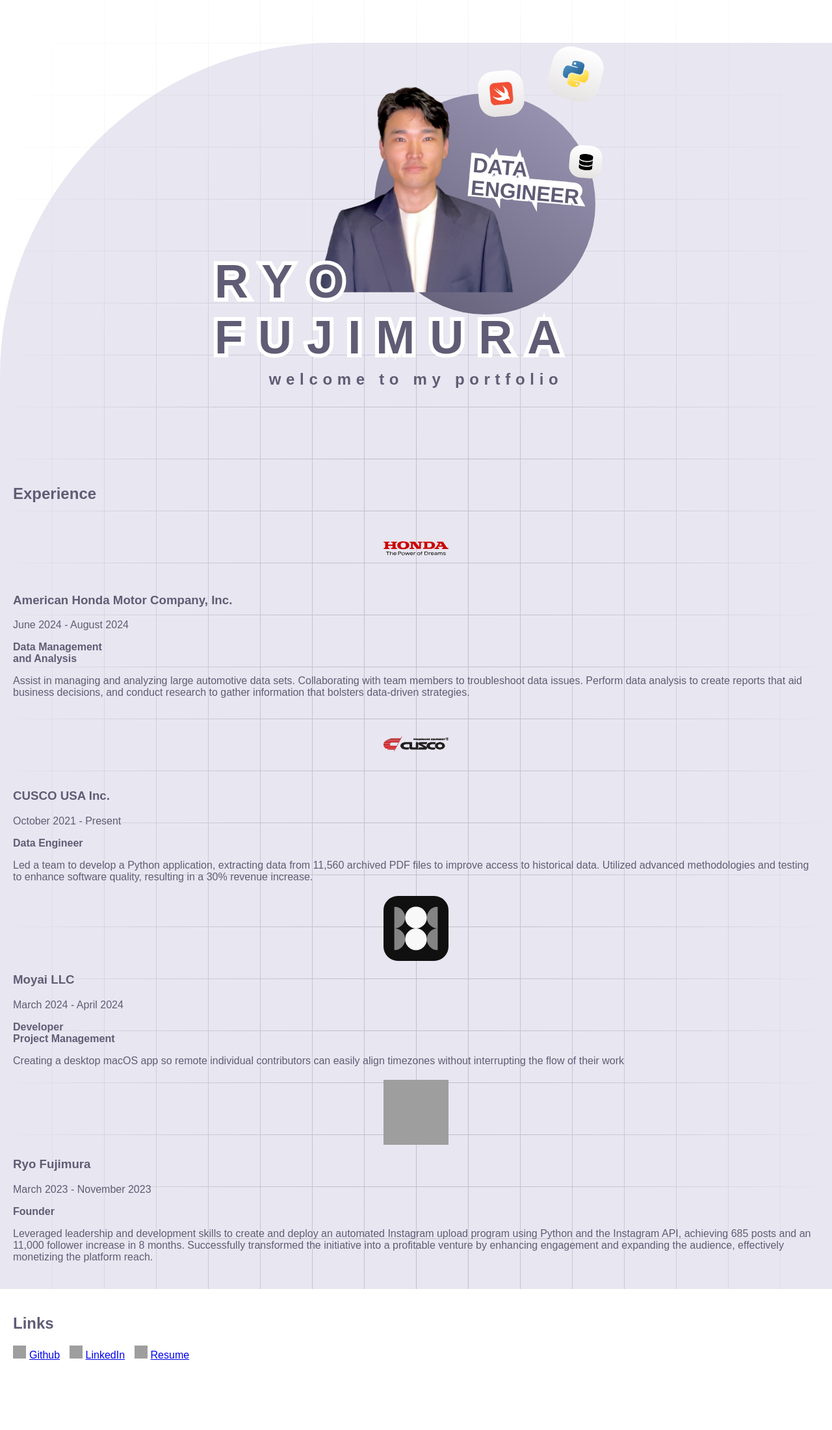
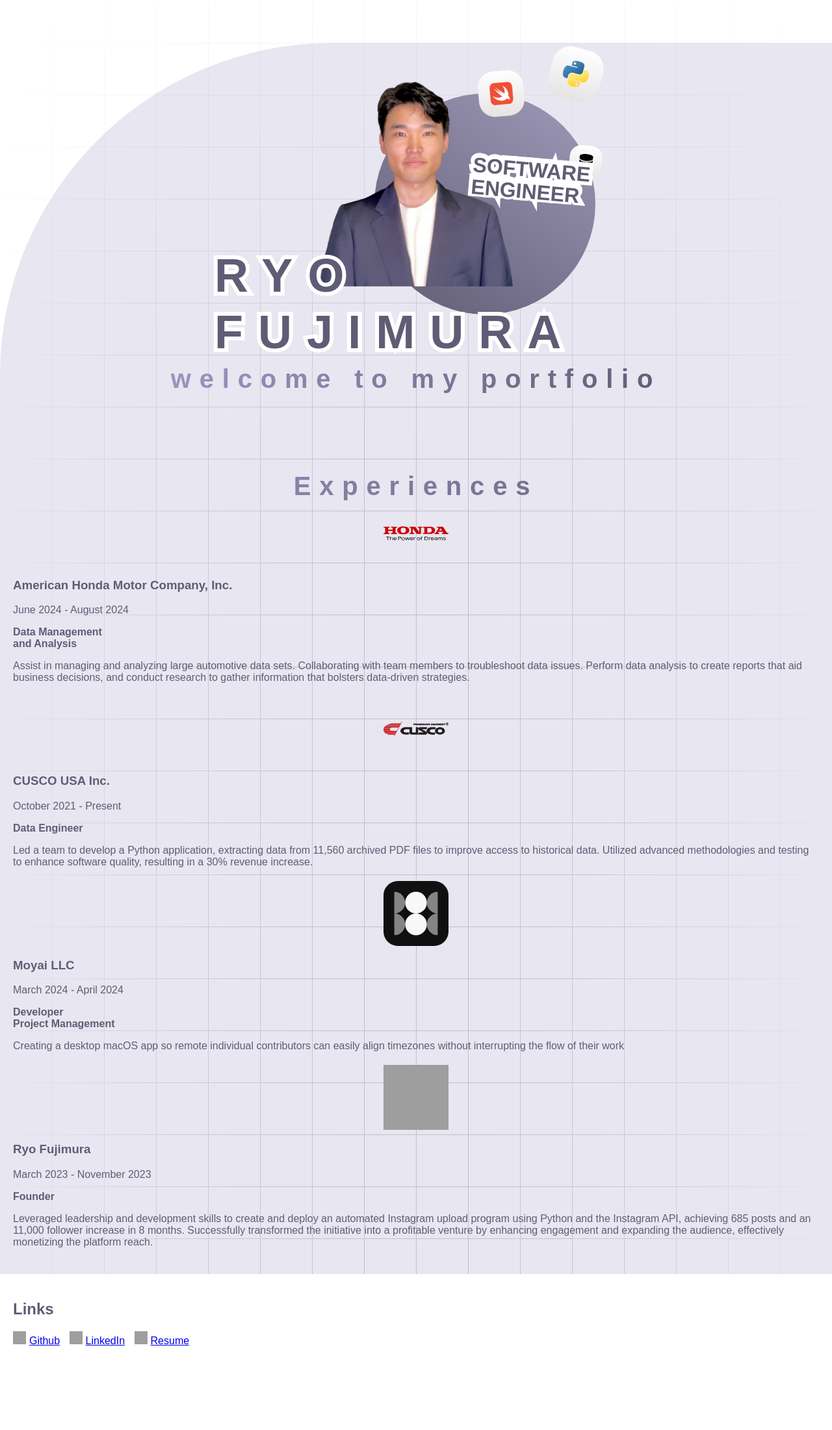
Before and after one commit to ryofujimura/ryofujwebsite, a Flask app: page / in a window 1280 px wide. Shown: the part 94-2295 px from the top of the page at 65% size. Run offline with Flask 2, Linux system fonts and the light colour scheme; some web fonts are replaced; grey boxes are pictures that could not be loaded.

Commit message:
experience font

```diff
--- a/app.py
+++ b/app.py
@@ -6,7 +6,7 @@ app = Flask(__name__)
 # Define data
 first_name = "RYO"
 last_name = "FUJIMURA"
-title = "DATA<br>ENGINEER"
+title = "SOFTWARE<br>ENGINEER"
 description = "I am a data scientist with experience in data management, analysis, and visualization. I am passionate about using data to drive business decisions and solve complex problems."
 featured_skills = ["swift", "database", "python"]
 
--- a/static/style.css
+++ b/static/style.css
@@ -223,7 +223,7 @@ header img {
 }
 
 .title-no-outline {
-    line-height: 1.1;
+    line-height: 1.07;
     font-weight: 600;
     position: absolute;
     top: 0;
@@ -266,11 +266,14 @@ header img {
 }
 
 .welcome-wrapper {
+    background: linear-gradient(140deg, #9D96C2, #605C75);
+    background-clip: text;
+    color: transparent;
     position: relative;
     display: inline-block;
     /* left: -0px; */
     top: 15vh;
-    font-size: 1.5em;
+    font-size: 2.5em;
     font-weight: 600;
     letter-spacing: 0.32em;
 }
@@ -280,6 +283,18 @@ header img {
     padding: 20px;
     background-color: #9d96c23d;
     /* z-index: -2; */
+}
+
+#experience h2 {
+    background: linear-gradient(140deg, #9D96C2, #605C75);
+    background-clip: text;
+    color: transparent;
+    margin: 0;
+    padding: 0;
+    text-align: center;
+    font-size: 2.5em;
+    font-weight: 600;
+    letter-spacing: 0.32em;
 }
 
 .project {
--- a/templates/index.html
+++ b/templates/index.html
@@ -18,7 +18,7 @@
 
     <body>
         <div class="background"></div>
-        <div class="background-grid-profile"></div>
+        <div class="background-grid background-grid-profile"></div>
         <header>
             <nav>
                 <a href="#content">
@@ -80,8 +80,8 @@
             </div>
 
             <section id="experience">
-                <div class="background-grid-experience"></div>
-                <h2>Experience</h2>
+                <div class="background-grid background-grid-experience"></div>
+                <h2 >Experiences</h2>
                 <div id="experience-list">
                     {% for project in projects %}
                     <div class="project">
```
